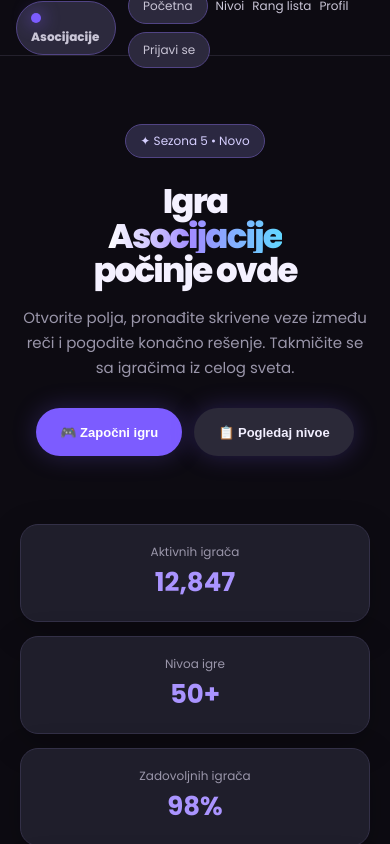
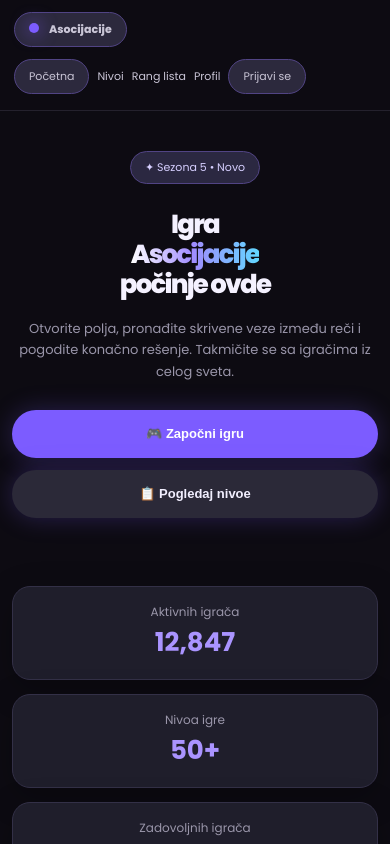
Before and after one commit to elab-development/klijentske-veb-tehnologije-i-skriptni-jezici-2025-26-2024-0201-veb-igrica-asocijacije, a React (Vite) app: page / in a window 390 px wide. Shown: the top 844 px of the page. Built offline with nearby package versions, Linux system fonts and the light colour scheme; no server answers.

Commit message:
Improve mobile responsive layout

```diff
--- a/src/styles.css
+++ b/src/styles.css
@@ -1031,3 +1031,261 @@ th {
   margin: 16px auto 0;
   color: var(--cyan);
 }
+/* FINAL MOBILE OPTIMIZATION */
+
+html,
+body {
+  max-width: 100%;
+  overflow-x: hidden;
+}
+
+@media (max-width: 800px) {
+  .page {
+    max-width: 100%;
+    padding: 28px 14px;
+  }
+
+  .nav {
+    height: auto;
+    min-height: 56px;
+    padding: 12px 14px;
+    flex-direction: column;
+    align-items: flex-start;
+    gap: 12px;
+  }
+
+  .nav nav {
+    width: 100%;
+    gap: 8px;
+    overflow-x: auto;
+    padding-bottom: 4px;
+  }
+
+  .nav a {
+    white-space: nowrap;
+    font-size: 11px;
+  }
+
+  h1,
+  .home-hero h1,
+  .game-head h1,
+  .profile-head h1 {
+    font-size: 30px;
+    line-height: 1.15;
+  }
+
+  .home-hero {
+    padding-top: 18px;
+  }
+
+  .home-hero p,
+  .cta p,
+  .feature p,
+  .level-card p {
+    font-size: 13px;
+  }
+
+  .actions {
+    flex-direction: column;
+    align-items: stretch;
+  }
+
+  .actions .btn,
+  .btn {
+    width: 100%;
+  }
+
+  .stats,
+  .features,
+  .level-grid,
+  .wide {
+    grid-template-columns: 1fr;
+  }
+
+  .stat-card {
+    min-height: auto;
+  }
+
+  .cta,
+  .api-card {
+    padding: 22px 16px;
+  }
+
+  .auth-page {
+    min-height: auto;
+    grid-template-columns: 1fr;
+  }
+
+  .auth-panel {
+    min-height: calc(100vh - 80px);
+    padding: 34px 18px;
+    border-right: none;
+  }
+
+  .auth-panel > *,
+  .register-page .auth-panel > * {
+    max-width: 100%;
+  }
+
+  .auth-promo {
+    display: none;
+  }
+
+  .two {
+    grid-template-columns: 1fr;
+  }
+
+  .game-head {
+    flex-direction: column;
+  }
+
+  .game-stats {
+    width: 100%;
+    display: grid;
+    grid-template-columns: repeat(2, 1fr);
+  }
+
+  .game-stats b {
+    width: 100%;
+    font-size: 13px;
+  }
+
+  .game-stats .btn {
+    grid-column: 1 / -1;
+  }
+
+  .board {
+    grid-template-columns: repeat(2, 1fr);
+    padding: 12px;
+    gap: 8px;
+  }
+
+  .cell {
+    height: 72px;
+    font-size: 13px;
+    padding: 8px;
+  }
+
+  .solutions {
+    grid-template-columns: repeat(2, 1fr);
+  }
+
+  .solutions span.final {
+    grid-column: 1 / -1;
+  }
+
+  .answer {
+    grid-template-columns: 1fr;
+    padding: 16px;
+  }
+
+  .target-select {
+    justify-content: center;
+  }
+
+  .target-option {
+    flex: 1 1 130px;
+    font-size: 12px;
+  }
+
+  .profile-head {
+    flex-direction: column;
+    align-items: flex-start;
+    padding: 22px;
+  }
+
+  .avatar {
+    width: 70px;
+    height: 70px;
+    font-size: 24px;
+  }
+
+  .section-title-row {
+    flex-direction: column;
+    align-items: stretch;
+  }
+
+  .xp strong {
+    float: none;
+    display: block;
+    margin-top: 8px;
+  }
+
+  .podium {
+    gap: 8px;
+  }
+
+  .podium div {
+    padding: 14px;
+    font-size: 13px;
+  }
+
+  .podium .winner {
+    padding: 26px 18px;
+  }
+
+  table {
+    display: block;
+    overflow-x: auto;
+    white-space: nowrap;
+    max-width: 100%;
+  }
+
+  th,
+  td {
+    padding: 12px 14px;
+    font-size: 13px;
+  }
+}
+
+@media (max-width: 480px) {
+  .page {
+    padding: 22px 12px;
+  }
+
+  h1,
+  .home-hero h1,
+  .game-head h1 {
+    font-size: 26px;
+  }
+
+  .home-hero .badge,
+  .badge,
+  .tag {
+    font-size: 11px;
+  }
+
+  .board {
+    grid-template-columns: 1fr;
+  }
+
+  .solutions {
+    grid-template-columns: 1fr;
+  }
+
+  .cell {
+    height: 58px;
+  }
+
+  .game-stats {
+    grid-template-columns: 1fr;
+  }
+
+  .level-card,
+  .feature,
+  .stat-card,
+  .activity,
+  .xp {
+    padding: 16px;
+  }
+
+  .card-bottom {
+    flex-wrap: wrap;
+  }
+
+  .card-bottom .btn {
+    width: 100%;
+    margin-left: 0;
+    margin-top: 10px;
+  }
+}
```
